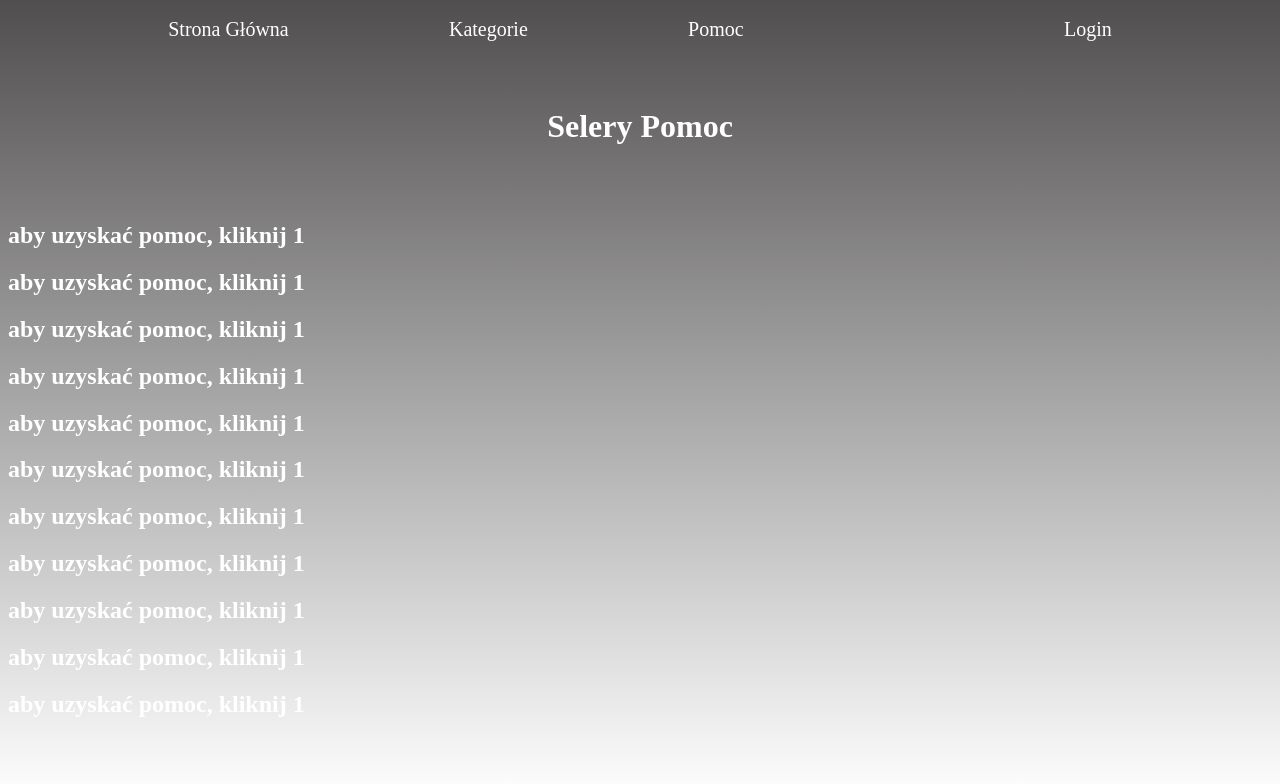
After one commit to SomeAlienBoi69/WWW, a Django app: page /help/ in a window 1280 px wide. The commit adds this page. Shown: the top 784 px of the page. Run offline with Django 4.2, Linux system fonts and the light colour scheme.

Commit message:
dodanie pliku krosanta
http://127.0.0.1:8000/help/

```diff
--- a/WWW/seler/seler/urls.py
+++ b/WWW/seler/seler/urls.py
@@ -19,6 +19,7 @@ from django.urls import path
 from selers.views import home_view
 from django.contrib.auth import views as auth_views
 from selers.views import register
+from selers.views import help
 
 urlpatterns = [
     path('admin/', admin.site.urls),
@@ -26,4 +27,5 @@ urlpatterns = [
     path('login/', auth_views.LoginView.as_view(template_name='login.html'), name='login'),
     path('logout/', auth_views.LogoutView.as_view(), name='logout'),
     path('register/', register, name='register'),
+    path('help/',help,name ="help")
 ]
--- a/WWW/seler/selers/views.py
+++ b/WWW/seler/selers/views.py
@@ -25,3 +25,6 @@ def register(request):
     else:
        form = UserCreationForm()
     return render(request,'register.html', {'form': form})
+
+def help(request):
+    return render(request, 'help.html')
--- /dev/null
+++ b/WWW/seler/templates/help.html
@@ -0,0 +1,32 @@
+{% load static %}
+<link rel="stylesheet" href="{% static 'main.css' %}">
+
+<!DOCTYPE html>
+<html>
+<head>
+    <title>Selery Pomoc</title>
+    <meta charset="UTF-8">
+</head>
+<body>
+    {% include "navbar.html" %}
+    <div id="space"></div>
+
+    <header>
+        <h1 id="SG">Selery Pomoc</h1>
+    </header>
+    <div id="space"></div>
+
+    <h2>aby uzyskać pomoc, kliknij 1</h2>
+    <h2>aby uzyskać pomoc, kliknij 1</h2>
+    <h2>aby uzyskać pomoc, kliknij 1</h2>
+    <h2>aby uzyskać pomoc, kliknij 1</h2>
+    <h2>aby uzyskać pomoc, kliknij 1</h2>
+    <h2>aby uzyskać pomoc, kliknij 1</h2>
+    <h2>aby uzyskać pomoc, kliknij 1</h2>
+    <h2>aby uzyskać pomoc, kliknij 1</h2>
+    <h2>aby uzyskać pomoc, kliknij 1</h2>
+    <h2>aby uzyskać pomoc, kliknij 1</h2>
+    <h2>aby uzyskać pomoc, kliknij 1</h2>
+
+</body>
+</html>
--- a/WWW/seler/templates/navbar.html
+++ b/WWW/seler/templates/navbar.html
@@ -1,7 +1,7 @@
 <div id="navbar">
     <a href="{% url 'home' %}">Strona Główna</a>
     <a>Kategorie</a>
-    <a>Pomoc</a>
+    <a href="{% url 'help' %}">Pomoc</a>
     <a></a>
     {% if user.is_authenticated %}
         <a>Konto: {{user}}</a>
```
Also changed, not shown: WWW/seler/db.sqlite3.
